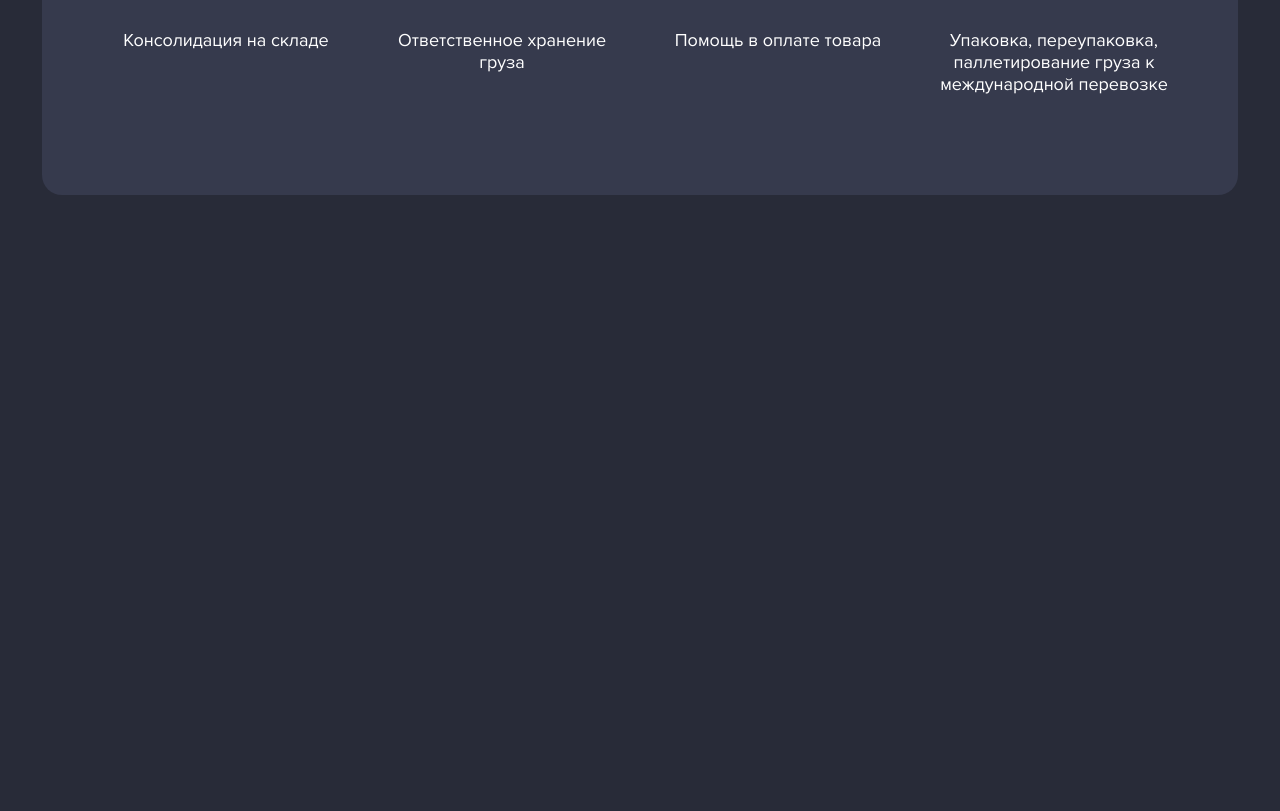
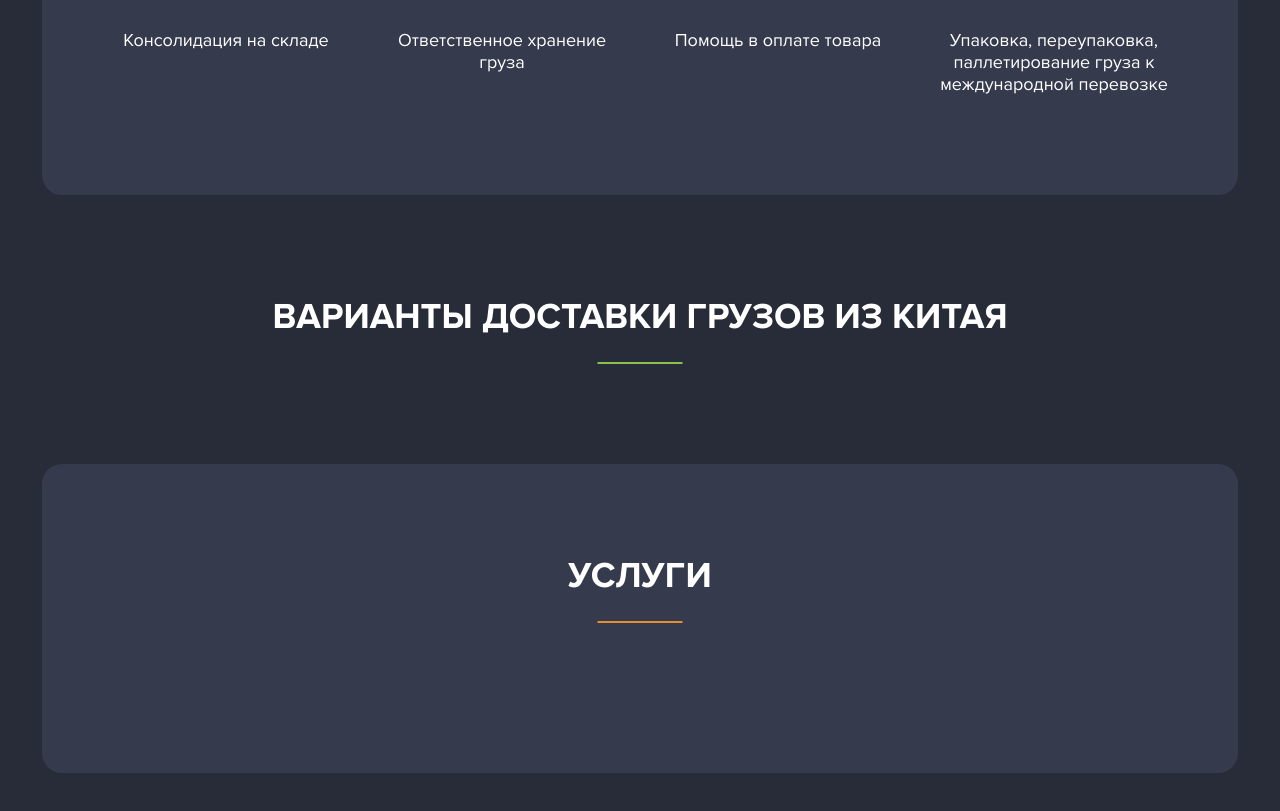
Before and after one commit to olenabukrii/MasterTao, a website: page dev/index.html in a window 1280 px wide. Shown: the part 2338-3149 px from the top of the page. Before the commit the page ends 2689 px from the top, so only its background shows below. Drawn offline with nearby package versions, Linux system fonts and the light colour scheme; files that its build step writes are made by us from their sources.

Commit message:
delivery and services start

```diff
--- a/dev/index.html
+++ b/dev/index.html
@@ -3,4 +3,6 @@
 @@include('templates/first-screen.html')
 @@include('templates/form.html')
 @@include('templates/advantages.html')
+@@include('templates/delivery.html')
+@@include('templates/services.html')
 @@include('templates/footer.html')
--- a/dev/style.scss
+++ b/dev/style.scss
@@ -13,12 +13,13 @@ This theme, like WordPress, is licensed under the GPL.
 Use it to make something cool, have fun, and share what you've learned with others.
 */
 
-@import "sass/fonts";
 @import "sass/markap.scss";
 @import "sass/header";
 @import "sass/first-screen";
 @import "sass/form";
 @import "sass/advantages.scss";
+@import "sass/delivery";
+@import "sass/services";
 //@import "sass/variables";
 //@import "sass/footer";
 @import "sass/media/media";
--- /dev/null
+++ b/dev/templates/delivery.html
@@ -0,0 +1,7 @@
+<section class="delivery">
+	<div class="container">
+	  <div class="template-title">
+		<h2>Варианты доставки грузов из Китая</h2>
+	  </div>
+	</div>
+  </section>
--- /dev/null
+++ b/dev/templates/services.html
@@ -0,0 +1,7 @@
+<section class="services container-fluid">
+	<div class="container">
+	  <div class="template-title">
+		<h2>Услуги</h2>
+	  </div>
+	</div>
+  </section>
```
Also changed, not shown: dev/sass/delivery.scss (renamed from dev/sass/fonts.scss), dev/sass/services.scss (added).
